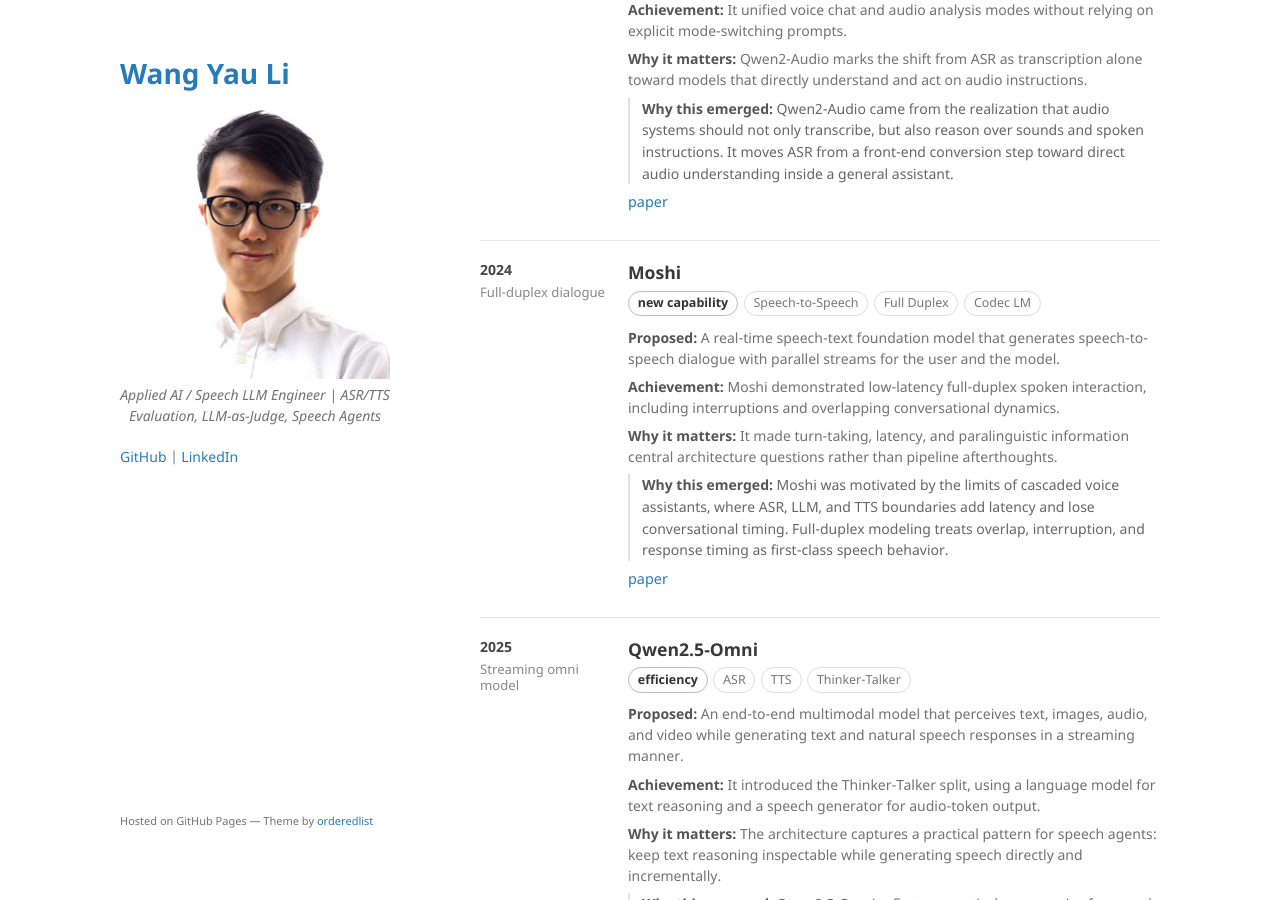
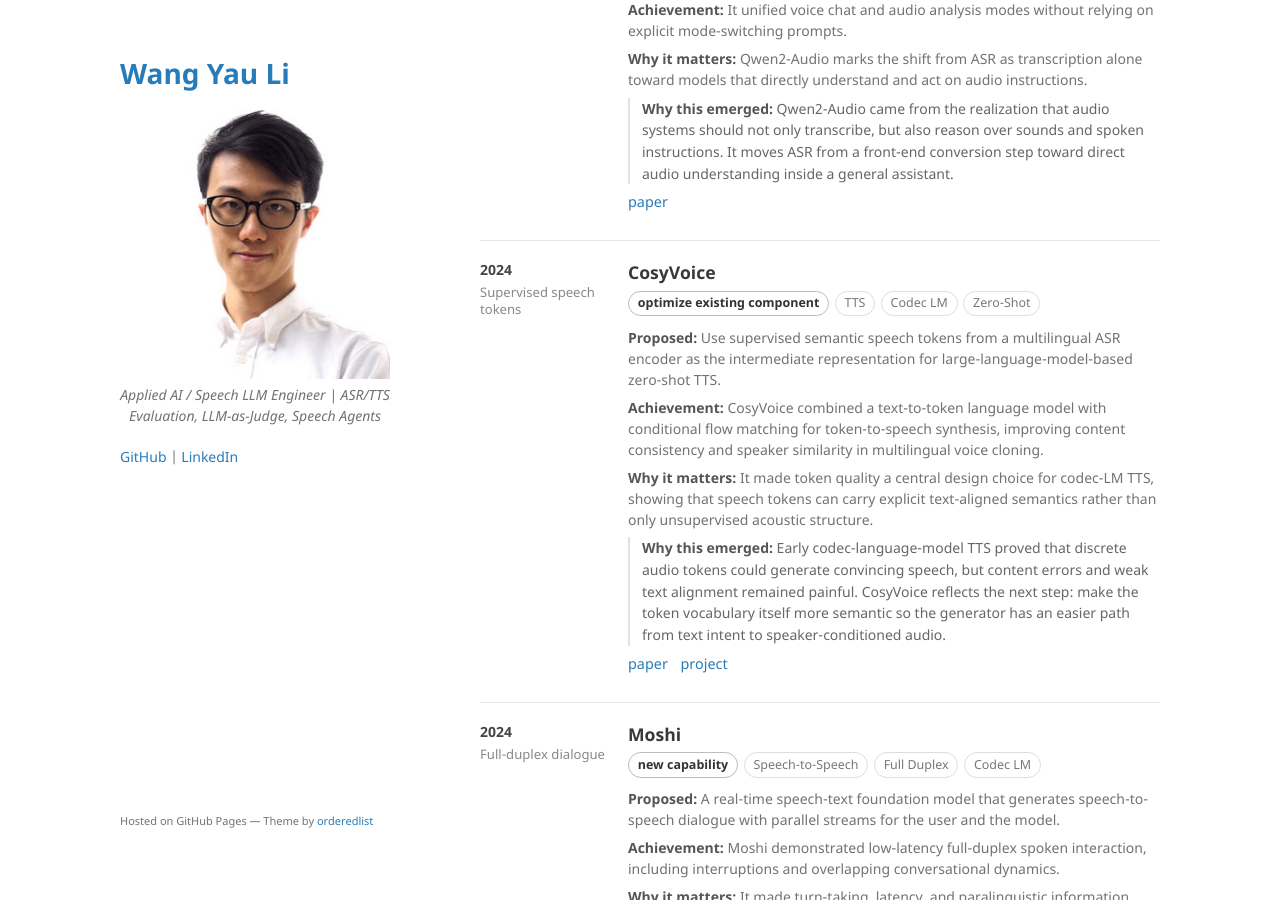
Before and after one commit to kennethli319/kennethli319.github.io, a Jekyll site: the page built from speech-timeline.md, in a window 1280 px wide and 900 px high, scrolled down 19296 px. Built offline with Jekyll 4.4.1, drawn with Linux system fonts in a browser that asks for light colours.

Commit message:
Add CosyVoice speech timeline milestone

```diff
--- a/speech-timeline.md
+++ b/speech-timeline.md
@@ -918,6 +918,22 @@ title: Speech Timeline
 <section class="speech-row">
   <aside class="speech-year">
     2024
+    <div class="speech-kicker">Supervised speech tokens</div>
+  </aside>
+  <div class="speech-body">
+    <h2>CosyVoice</h2>
+    <div class="speech-meta"><span class="speech-impact">optimize existing component</span><span class="speech-tag">TTS</span><span class="speech-tag">Codec LM</span><span class="speech-tag">Zero-Shot</span></div>
+    <p><strong>Proposed:</strong> Use supervised semantic speech tokens from a multilingual ASR encoder as the intermediate representation for large-language-model-based zero-shot TTS.</p>
+    <p><strong>Achievement:</strong> CosyVoice combined a text-to-token language model with conditional flow matching for token-to-speech synthesis, improving content consistency and speaker similarity in multilingual voice cloning.</p>
+    <p><strong>Why it matters:</strong> It made token quality a central design choice for codec-LM TTS, showing that speech tokens can carry explicit text-aligned semantics rather than only unsupervised acoustic structure.</p>
+    <p class="speech-reflection"><strong>Why this emerged:</strong> Early codec-language-model TTS proved that discrete audio tokens could generate convincing speech, but content errors and weak text alignment remained painful. CosyVoice reflects the next step: make the token vocabulary itself more semantic so the generator has an easier path from text intent to speaker-conditioned audio.</p>
+    <p class="speech-source"><a href="https://arxiv.org/abs/2407.05407">paper</a> <a href="https://funaudiollm.github.io/cosyvoice/">project</a></p>
+  </div>
+</section>
+
+<section class="speech-row">
+  <aside class="speech-year">
+    2024
     <div class="speech-kicker">Full-duplex dialogue</div>
   </aside>
   <div class="speech-body">
```
